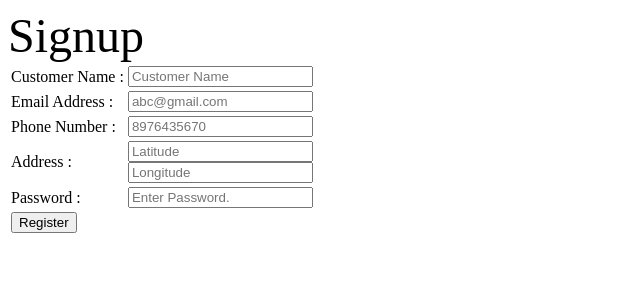
After one commit to dayanandraut/online-store, a PHP site: page /signupmodule.php in a window 1280 px wide. The commit adds this page. Shown: the top 300 px of the page, without its empty margins (0-640 px from the left). Run offline with PHP 8.4, Linux system fonts and the light colour scheme.

Commit message:
registration module

```diff
--- a/loginmodule.php
+++ b/loginmodule.php
@@ -31,7 +31,7 @@ if(isset($_POST['loginBtn']) && !empty($_POST['usernameInput']) && !empty($_POST
         $_SESSION['customer_logged'] = true;
         // get nearest seller by customer's address.
         // for now keep it one.
-        $_SESSION['s_id'] = 1;
+        $_SESSION['s_id'] = $result['c_s_id'];
         header("Location: searchmodule.php");
 
     }else{
--- /dev/null
+++ b/signupmodule.php
@@ -0,0 +1,69 @@
+<?php
+    if( isset($_POST['registerBtn'])
+
+        && !empty($_POST['CustomerName'])
+        && !empty($_POST['Email'])
+        && !empty($_POST['Phonenumber'])
+        && !empty($_POST['latitude'])
+        && !empty($_POST['longitude'])
+        && !empty($_POST['Password'])
+        ){
+
+            require_once('essential/customer.php');
+            $res = registerCustomer($_POST['CustomerName'], $_POST['Email'], $_POST['Phonenumber'], $_POST['Password'], $_POST['latitude'], $_POST['longitude']);
+            if($res){
+                echo "<h3>Registered Successfully.</h3>";
+               header('Location:loginmodule.php');
+            }else{
+                echo "<h3>Failed to register.</h3>";
+            }
+        }
+
+
+?>
+
+<div>
+		<font size=7>Signup</font>
+	<div id="signupform">
+		<form method="post">
+            <table id="signuptbl">
+                <tr>
+                    <td><label>Customer Name : </label></td>
+                    <td><input type="text" placeholder="Customer Name" name="CustomerName" minlenght=3  required ></td>
+                </tr>
+
+                <tr>
+		            <td> <label>Email Address : </label></td>
+                    <td><input type="email" placeholder="abc@gmail.com" name="Email" required ></td>
+                </tr>
+
+                <tr>
+		            <td> <label>Phone Number : </label> </td>
+                    <td><input type="tel" placeholder="8976435670" name="Phonenumber" pattern="[8-9]{1}[0-9]{9}" required ></td>
+                </tr>
+
+                <tr>
+                    <td> <label>Address : </label> </td>
+                    <td>
+                        <input type="number" step="any" placeholder="Latitude" name="latitude" required >
+                       </br> <input type="number" step="any" placeholder="Longitude" name="longitude" required >
+                    </td>
+                </tr>
+
+                <tr>
+                    <td> <label>Password : </label> </td>
+                    <td><input type="Password" placeholder="Enter Password." name="Password" minlength=8 required ></td>
+                </tr>
+
+                <tr>
+                    <td>
+                    <input type="submit" name = "registerBtn" value="Register">
+                    </td>
+                </tr>
+
+            </table>
+
+        </form>
+       </div>
+
+</div>
```
Also changed, not shown: essential/customer.php (added, +16 -0 lines).
